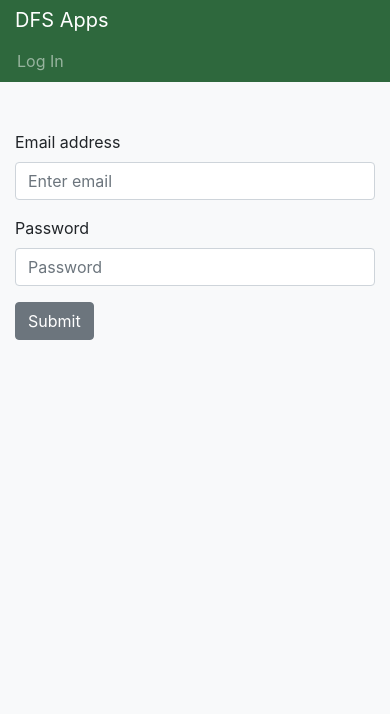
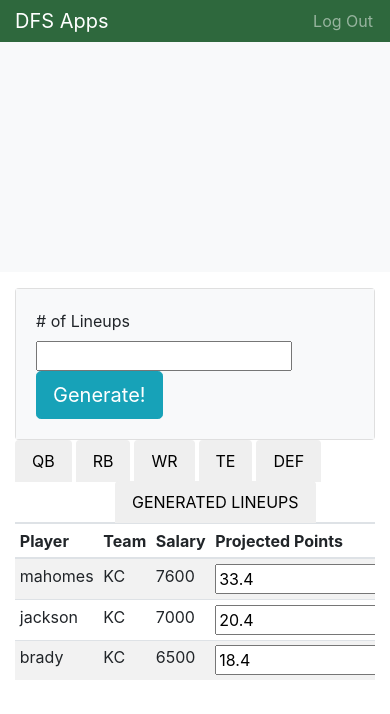
Before and after one commit to cdgeorge7/dfs-apps-frontend-react, a React (Create React App) app: page /generate in a window 390 px wide. Shown: the top 714 px of the page. Built offline with nearby package versions, Linux system fonts and the light colour scheme; no server answers.

Commit message:
Made mobile navigation display. Still need to work out some bugs.

```diff
--- a/package.json
+++ b/package.json
@@ -7,6 +7,8 @@
     "axios": "^0.19.0",
     "bootstrap": "^4.3.1",
     "gh-pages": "^2.1.1",
+    "jquery": "^3.4.1",
+    "popper.js": "^1.16.0",
     "react": "^16.9.0",
     "react-dom": "^16.9.0",
     "react-router-dom": "^5.0.1",
--- a/src/App.css
+++ b/src/App.css
@@ -21,6 +21,10 @@ body {
   background-color: #f8f9fa !important;
 }
 
+.w-0 {
+  width: 0 !important;
+}
+
 .app-content-bg {
   background-color: #fff;
 }
--- a/src/App.js
+++ b/src/App.js
@@ -8,8 +8,8 @@ import "./App.css";
 import Login from "./components/layout/Login";
 
 function App() {
-  const [loggedIn, setLoggedIn] = useState(false); //init should be false
-  const [displayLoginPage, setDisplayLoginPage] = useState(true);
+  const [loggedIn, setLoggedIn] = useState(true); //init should be false
+  const [displayLoginPage, setDisplayLoginPage] = useState(false);
   const [authToken, setAuthToken] = useState("");
 
   //loggedIn ? console.log("logged in") : console.log("logged out");
@@ -28,7 +28,7 @@ function App() {
       <div className="container-fluid h-100">
         {loggedIn ? (
           <div className="row h-100">
-            <Redirect to="/saved" />
+            <Redirect to="/generate" />
             <SideNav />
             <AppContent />
           </div>
--- a/src/components/apps/generate/Generate.js
+++ b/src/components/apps/generate/Generate.js
@@ -4,29 +4,29 @@ import GenerateControlPanel from "./GenerateControlPanel";
 
 const dummyPlayerData = {
   QB: [
-    { id: 1, name: "mahomes", salary: 7600, proj_points: 33.4 },
-    { id: 2, name: "jackson", salary: 7000, proj_points: 20.4 },
-    { id: 3, name: "brady", salary: 6500, proj_points: 18.4 }
+    { id: 1, name: "mahomes", team: "KC", salary: 7600, proj_points: 33.4 },
+    { id: 2, name: "jackson", team: "KC", salary: 7000, proj_points: 20.4 },
+    { id: 3, name: "brady", team: "KC", salary: 6500, proj_points: 18.4 }
   ],
   RB: [
-    { id: 4, name: "mccoy", salary: 7600, proj_points: 33.4 },
-    { id: 5, name: "ingram", salary: 7000, proj_points: 20.4 },
-    { id: 6, name: "kamara", salary: 6500, proj_points: 18.4 }
+    { id: 4, name: "mccoy", team: "KC", salary: 7600, proj_points: 33.4 },
+    { id: 5, name: "ingram", team: "KC", salary: 7000, proj_points: 20.4 },
+    { id: 6, name: "kamara", team: "KC", salary: 6500, proj_points: 18.4 }
   ],
   WR: [
-    { id: 7, name: "watkins", salary: 7600, proj_points: 33.4 },
-    { id: 8, name: "brown", salary: 7000, proj_points: 20.4 },
-    { id: 9, name: "jones", salary: 6500, proj_points: 18.4 }
+    { id: 7, name: "watkins", team: "KC", salary: 7600, proj_points: 33.4 },
+    { id: 8, name: "brown", team: "KC", salary: 7000, proj_points: 20.4 },
+    { id: 9, name: "jones", team: "KC", salary: 6500, proj_points: 18.4 }
   ],
   TE: [
-    { id: 10, name: "kelce", salary: 7600, proj_points: 33.4 },
-    { id: 11, name: "ertz", salary: 7000, proj_points: 20.4 },
-    { id: 12, name: "cook", salary: 6500, proj_points: 18.4 }
+    { id: 10, name: "kelce", team: "KC", salary: 7600, proj_points: 33.4 },
+    { id: 11, name: "ertz", team: "KC", salary: 7000, proj_points: 20.4 },
+    { id: 12, name: "cook", team: "KC", salary: 6500, proj_points: 18.4 }
   ],
   DEF: [
-    { id: 13, name: "kc", salary: 7600, proj_points: 33.4 },
-    { id: 14, name: "ne", salary: 7000, proj_points: 20.4 },
-    { id: 15, name: "no", salary: 6500, proj_points: 18.4 }
+    { id: 13, name: "kc", team: "KC", salary: 7600, proj_points: 33.4 },
+    { id: 14, name: "ne", team: "KC", salary: 7000, proj_points: 20.4 },
+    { id: 15, name: "no", team: "KC", salary: 6500, proj_points: 18.4 }
   ]
 };
 
--- a/src/components/apps/generate/PlayerProjections.js
+++ b/src/components/apps/generate/PlayerProjections.js
@@ -9,7 +9,8 @@ export default function PlayerProjections(props) {
       <table className="table table-striped table-sm">
         <thead>
           <tr>
-            <th>Players</th>
+            <th>Player</th>
+            <th>Team</th>
             <th>Salary</th>
             <th>Projected Points</th>
           </tr>
@@ -19,6 +20,7 @@ export default function PlayerProjections(props) {
             return (
               <tr key={player.id}>
                 <td>{player.name}</td>
+                <td>{player.team}</td>
                 <td>{player.salary}</td>
                 <td>
                   <input defaultValue={player.proj_points} />
--- a/src/components/apps/generate/PositionTabs.js
+++ b/src/components/apps/generate/PositionTabs.js
@@ -18,7 +18,7 @@ export default function PositionTabs(props) {
   return (
     <div>
       <ul className="nav nav-tabs app-tabs">
-        <li role="presentation" className="nav-item">
+        <li role="presentation" className="nav-item pr-1">
           <button
             className="nav-link ds-white-on-blue-nav app-tab"
             onClick={e => clickedPosTab(e, "QB")}
@@ -26,7 +26,7 @@ export default function PositionTabs(props) {
             QB
           </button>
         </li>
-        <li role="presentation" className="nav-item">
+        <li role="presentation" className="nav-item pr-1">
           <button
             className="nav-link ds-white-on-blue-nav app-tab"
             onClick={e => clickedPosTab(e, "RB")}
@@ -34,7 +34,7 @@ export default function PositionTabs(props) {
             RB
           </button>
         </li>
-        <li role="presentation" className="nav-item">
+        <li role="presentation" className="nav-item pr-1">
           <button
             className="nav-link ds-white-on-blue-nav app-tab"
             onClick={e => clickedPosTab(e, "WR")}
@@ -42,7 +42,7 @@ export default function PositionTabs(props) {
             WR
           </button>
         </li>
-        <li role="presentation" className="nav-item">
+        <li role="presentation" className="nav-item pr-1">
           <button
             className="nav-link ds-white-on-blue-nav app-tab"
             onClick={e => clickedPosTab(e, "TE")}
@@ -50,7 +50,7 @@ export default function PositionTabs(props) {
             TE
           </button>
         </li>
-        <li role="presentation" className="nav-item">
+        <li role="presentation" className="nav-item pr-1">
           <button
             className="nav-link ds-white-on-blue-nav app-tab"
             onClick={e => clickedPosTab(e, "DEF")}
--- a/src/components/apps/saved/WeekYearDropdown.js
+++ b/src/components/apps/saved/WeekYearDropdown.js
@@ -10,7 +10,7 @@ export default function WeekYearDropdown() {
   //using call to dummy api to simulate call to future api
   const fetchLineupsMetaData = async () => {
     await axios
-      .get("https://swapi.co/api/people/1/")
+      .get("http://localhost:5000")
       .then(res => {
         const dummyLineupsMetaDataJSON =
           '{ "lineups":[{"year":"2018","week":"15","lineups":30},{"year":"2019","week":"1","lineups":30},{"year":"2019","week":"2","lineups":30}] }';
--- a/src/components/layout/Header.js
+++ b/src/components/layout/Header.js
@@ -11,7 +11,7 @@ export default function Header(props) {
     <nav className="navbar navbar-dark sticky-top bg-green flex-md-nowrap p-0">
       <Link
         to="/"
-        className="navbar-brand col-sm-3 col-md-2 mr-0"
+        className="navbar-brand col-sm-3 col-md-2 mr-0 w-0"
         onClick={sendHome}
       >
         DFS Apps
--- a/src/components/layout/SideNav.js
+++ b/src/components/layout/SideNav.js
@@ -1,27 +1,50 @@
 import React from "react";
 import { NavLink } from "react-router-dom";
+//import "../../../node_modules/jquery/dist/jquery.min.js";
+//import "../../../node_modules/bootstrap/dist/js/bootstrap";
 
 export default function SideNav() {
   return (
-    <nav className="col-md-2 d-none d-md-block bg-light sidebar-sticky pl-0 pr-0">
-      <NavLink to="/saved" className="nav-link sidenav-link w-100">
+    <aside className="col-12 col-sm-2 p-0">
+      <nav className="navbar navbar-expand-sm align-items-start flex-sm-column flex-row p-0">
+        <button
+          className="navbar-toggler"
+          data-toggle="collapse"
+          data-target=".sidebar"
+        >
+          <span className="navbar-toggler-icon pl-3"></span>
+        </button>
+        <div className="collapse navbar-collapse sidebar w-100">
+          <ul className="flex-column navbar-nav justify-content-between w-100">
+            <li className="nav-item">
+              <NavLink to="/saved" className="nav-link sidenav-link pl-3">
                 Saved Lineups
               </NavLink>
-      <NavLink to="/display" className="nav-link sidenav-link w-100">
+            </li>
+            <li className="nav-item">
+              <NavLink to="/display" className="nav-link sidenav-link pl-3">
                 Lineup Display
               </NavLink>
-      <NavLink to="/generate" className="nav-link sidenav-link w-100">
+            </li>
+            <li className="nav-item">
+              <NavLink to="/generate" className="nav-link sidenav-link pl-3">
                 Lineup Generator
               </NavLink>
-      <NavLink to="/evaluator" className="nav-link sidenav-link w-100">
+            </li>
+            <li className="nav-item">
+              <NavLink to="/evaluator" className="nav-link sidenav-link pl-3">
                 DFS Player Evaluator
               </NavLink>
+            </li>
+          </ul>
+        </div>
       </nav>
+    </aside>
   );
 }
 
 /*
-
+ className="col-1 col-md-2 d-none d-md-block bg-light sidebar-sticky pl-0 pr-0"
 
   return (
     <div className="App-sidenav">
--- a/src/index.js
+++ b/src/index.js
@@ -4,6 +4,8 @@ import "./index.css";
 import App from "./App";
 import * as serviceWorker from "./serviceWorker";
 import "bootstrap/dist/css/bootstrap.min.css";
+import "../node_modules/jquery/dist/jquery.min.js";
+import "../node_modules/bootstrap/dist/js/bootstrap";
 
 ReactDOM.render(<App />, document.getElementById("root"));
 
```
Also changed, not shown: 1 other file (tests, documents, lock files or other folders). Lines whose indentation alone changed are shown as unchanged.
